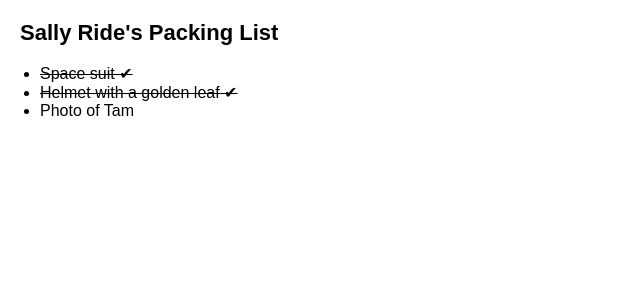
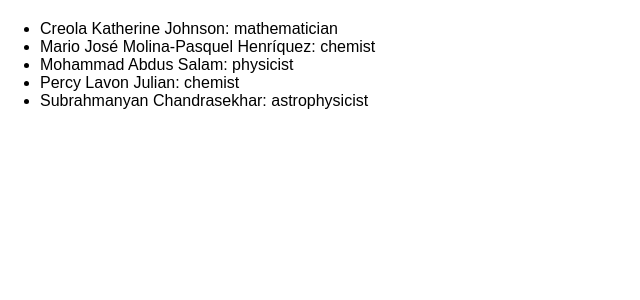
Before and after one commit to UALR-FrontEndWebDevelopmentCourse/react-examples, a React (Create React App) app: page / in a window 1280 px wide. Shown: the top 300 px of the page, without its empty margins (0-640 px from the left). Built offline with nearby package versions, Linux system fonts and the light colour scheme.

Commit message:
New List component created

```diff
--- a/src/App.js
+++ b/src/App.js
@@ -1,25 +1,9 @@
 import './App.css';
-import Item from "./Components/Item";
+import List from "./Components/List";
 
 function App() {
     return (
-        <section>
-            <h1>Sally Ride's Packing List</h1>
-            <ul>
-                <Item
-                    isPacked={true}
-                    name="Space suit"
-                />
-                <Item
-                    isPacked={true}
-                    name="Helmet with a golden leaf"
-                />
-                <Item
-                    isPacked={false}
-                    name="Photo of Tam"
-                />
-            </ul>
-        </section>
+        <section><List/></section>
     );
 }
 
--- /dev/null
+++ b/src/Components/List.js
@@ -0,0 +1,14 @@
+const people = [
+    'Creola Katherine Johnson: mathematician',
+    'Mario José Molina-Pasquel Henríquez: chemist',
+    'Mohammad Abdus Salam: physicist',
+    'Percy Lavon Julian: chemist',
+    'Subrahmanyan Chandrasekhar: astrophysicist'
+];
+
+export default function List() {
+    const listItems = people.map(person =>
+        <li>{person}</li>
+    );
+    return <ul>{listItems}</ul>;
+}
```
Also changed, not shown: src/index.js (line endings or trailing spaces).
